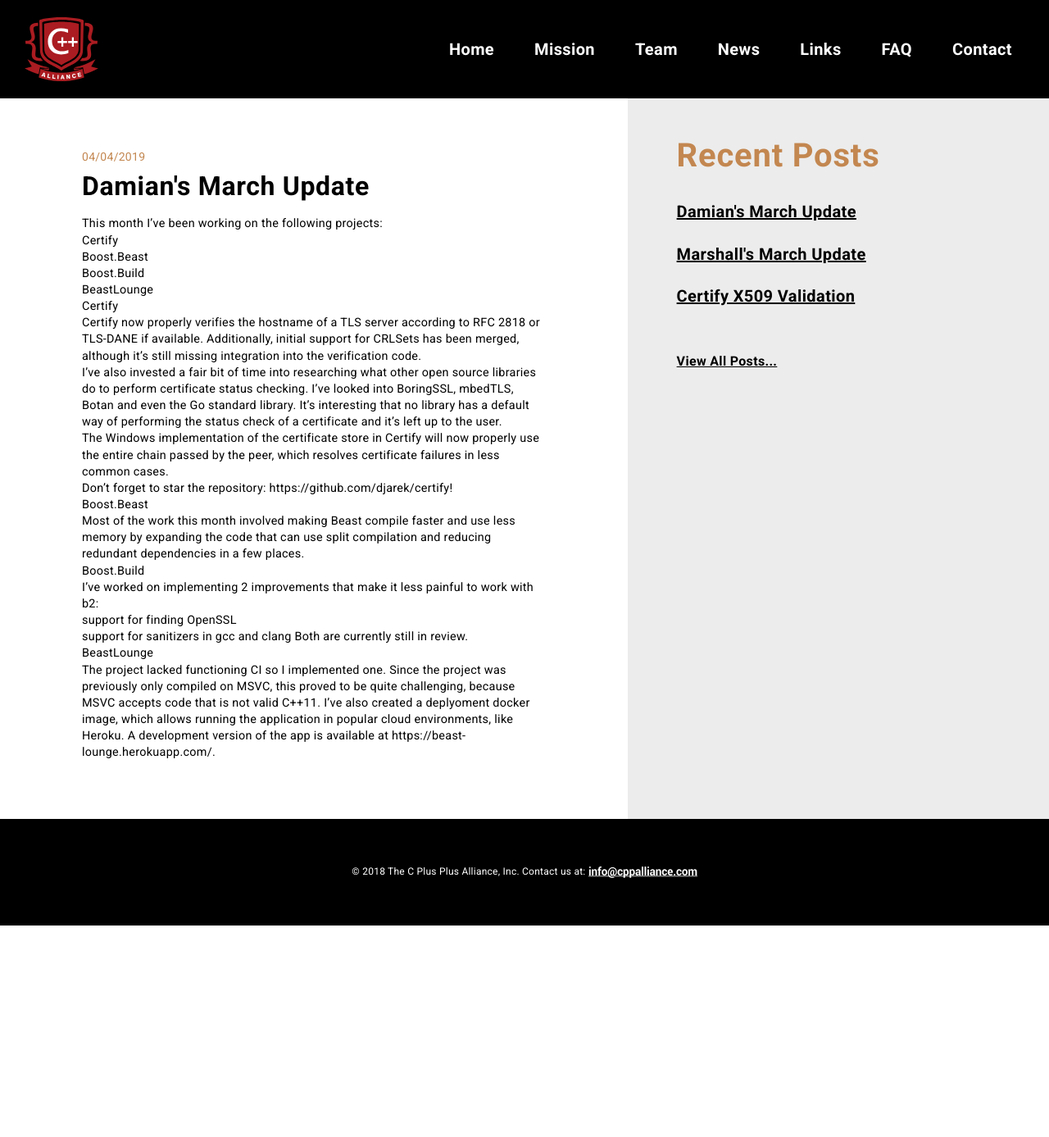
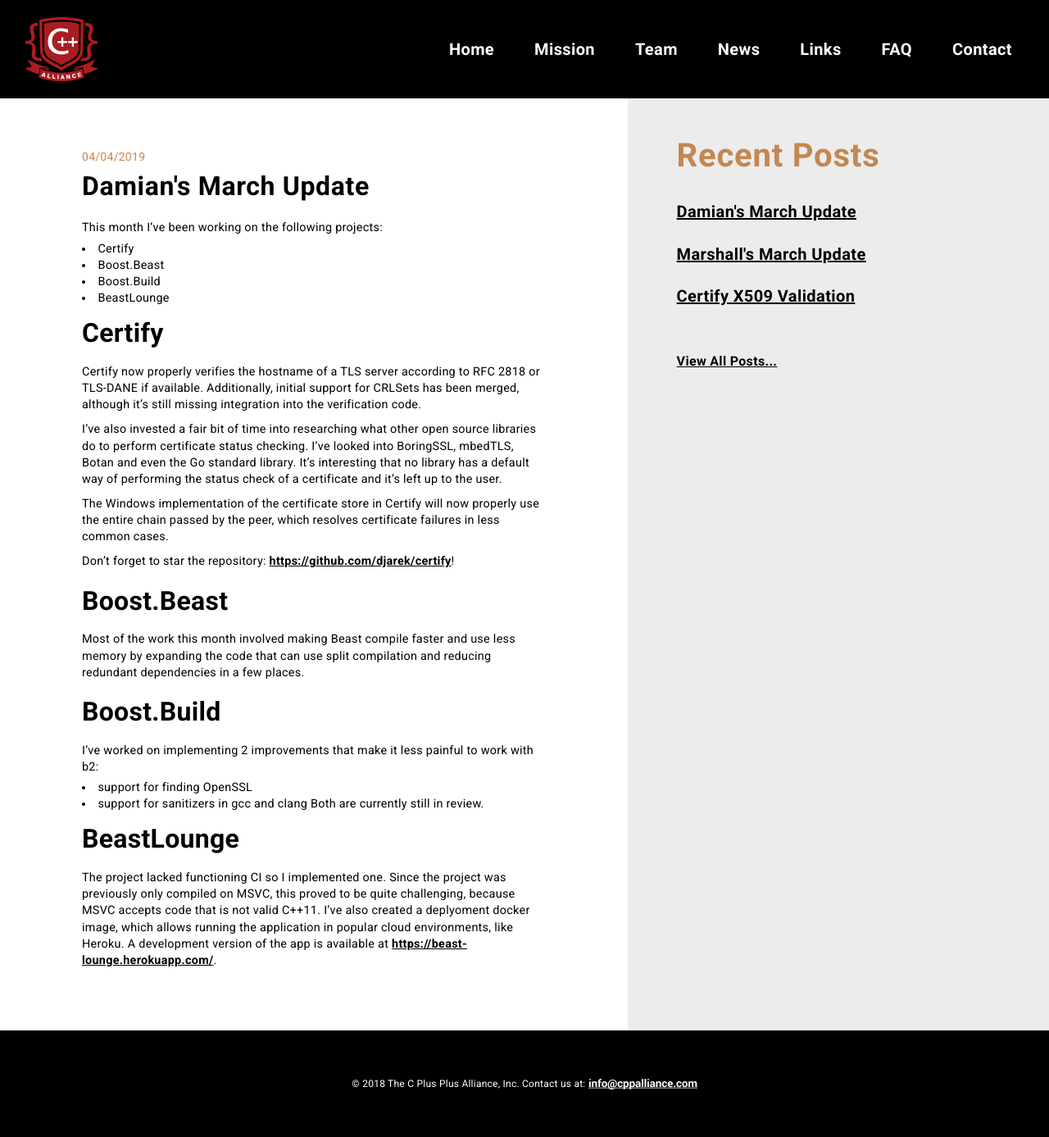
Before and after one commit to unecigarettewm/cppa-www, a Jekyll site: the page built from _posts/2019-04-04-DamiansAprilUpdate.md, in a window 1280 px wide. Shown: the whole page at 82% size. Built offline with Jekyll 4.4.1, drawn with Linux system fonts in a browser that asks for light colours; before the commit the page ends 1129 px from its top, so only the background shows below that.

Commit message:
fixes formatting for content on posts and team pages

```diff
--- a/_layouts/post.html
+++ b/_layouts/post.html
@@ -39,7 +39,7 @@
           </span>
         </div>
         {% endif %}
-        <div class='text-xxs content-text'>
+        <div class='text-xxs content-text generated-content'>
           {{ content }}
         </div>
       </article>
--- a/_layouts/team.html
+++ b/_layouts/team.html
@@ -17,12 +17,12 @@
 
       <div class='bio'>
         <h3 class='text-m name'>{{ page.member-name }}</h3>
-        <p class="text-xs title">{{ page.position }}</p>
+        <span class="text-xs title">{{ page.position }}</span>
 
         {% include team-bio.html %}
 
         <!-- member bio-->
-        <p class='text-xxs'>{{ content }}</p>
+        <div class='text-xxs generated-content'>{{ content }}</div>
 
         <a class='text-xxs all' href="{{ site.baseurl }}/#team">View Full Team...</a>
       </div>
--- a/_posts/2019-04-04-DamiansAprilUpdate.md
+++ b/_posts/2019-04-04-DamiansAprilUpdate.md
@@ -26,7 +26,7 @@
 use the entire chain passed by the peer, which resolves certificate failures in
 less common cases.
 
-Don't forget to star the repository: https://github.com/djarek/certify!
+Don't forget to star the repository: [https://github.com/djarek/certify](https://github.com/djarek/certify)!
 
 # Boost.Beast
 Most of the work this month involved making Beast compile faster and use less
@@ -44,4 +44,4 @@
 previously only compiled on MSVC, this proved to be quite challenging, because
 MSVC accepts code that is not valid C++11. I've also created a deplyoment docker
 image, which allows running the application in popular cloud environments, like
-Heroku. A development version of the app is available at https://beast-lounge.herokuapp.com/.
+Heroku. A development version of the app is available at [https://beast-lounge.herokuapp.com/](https://beast-lounge.herokuapp.com/).
--- a/_sass/modules/layout.scss
+++ b/_sass/modules/layout.scss
@@ -215,6 +215,85 @@
   }
 }
 
+.generated-content {
+  h1 {
+    font-weight: 700;
+    font-size: 1.25rem; /* 20px */
+    padding: 10px 0;
+
+    @include breakpoint($desktop-small) {
+      font-size: 2rem; /* 32px */
+    }
+  }
+  h2 {
+    font-weight: 700;
+    font-size:  1.125rem; /* 18px */
+    padding: 10px 0;
+
+    @include breakpoint($desktop-small) {
+      font-size:  1.75rem; /* 28px */
+    }
+  }
+  h3 {
+    font-weight: 700;
+    font-size: 1rem; /* 16px */
+    padding: 10px 0;
+
+    @include breakpoint($desktop-large) {
+      font-size: 1.625rem; /* 26px */
+    }
+  }
+  h4 {
+    font-weight: 700;
+    font-size: 1rem; /* 16px */
+    padding: 10px 0;
+
+    @include breakpoint($desktop-large) {
+      font-size: 1.5rem; /* 24px */
+    }
+  }
+  h5 {
+    font-weight: 700;
+    font-size: 0.875rem; /* 14px */
+    padding: 10px 0;
+
+    @include breakpoint($desktop-large) {
+      font-size: 1.375rem; /* 22px */
+    }
+  }
+  h6 {
+    font-weight: 700;
+    font-size: 0.875rem; /* 14px */
+    padding: 10px 0;
+
+    @include breakpoint($desktop-large) {
+      font-size: 1.25rem; /* 20px */
+    }
+  }
+  p {
+    padding: 5px 0;
+  }
+  ul {
+    list-style-type: disc;
+    list-style-position: inside;
+  }
+  ol {
+    list-style-type: decimal;
+    list-style-position: inside;
+  }
+  em {
+    font-weight: 700;
+  }
+  code {
+    font-family: SFMono-Regular,Consolas,Liberation Mono,Menlo,Courier,monospace;
+    background-color: rgba(27,31,35,.05);
+    border-radius: 3px;
+    font-size: 85%;
+    margin: 0;
+    padding: .2em .4em;
+  }
+}
+
 .mobile-only {
   @include breakpoint($desktop-small) {
     display: none;
--- a/_sass/pages/team.scss
+++ b/_sass/pages/team.scss
@@ -46,6 +46,7 @@
 
   .title {
     margin: 3px 0 35px;
+    display: block;
 
     @include breakpoint($desktop-small) {
       margin: $spacing--xxs 0 30px;
```
